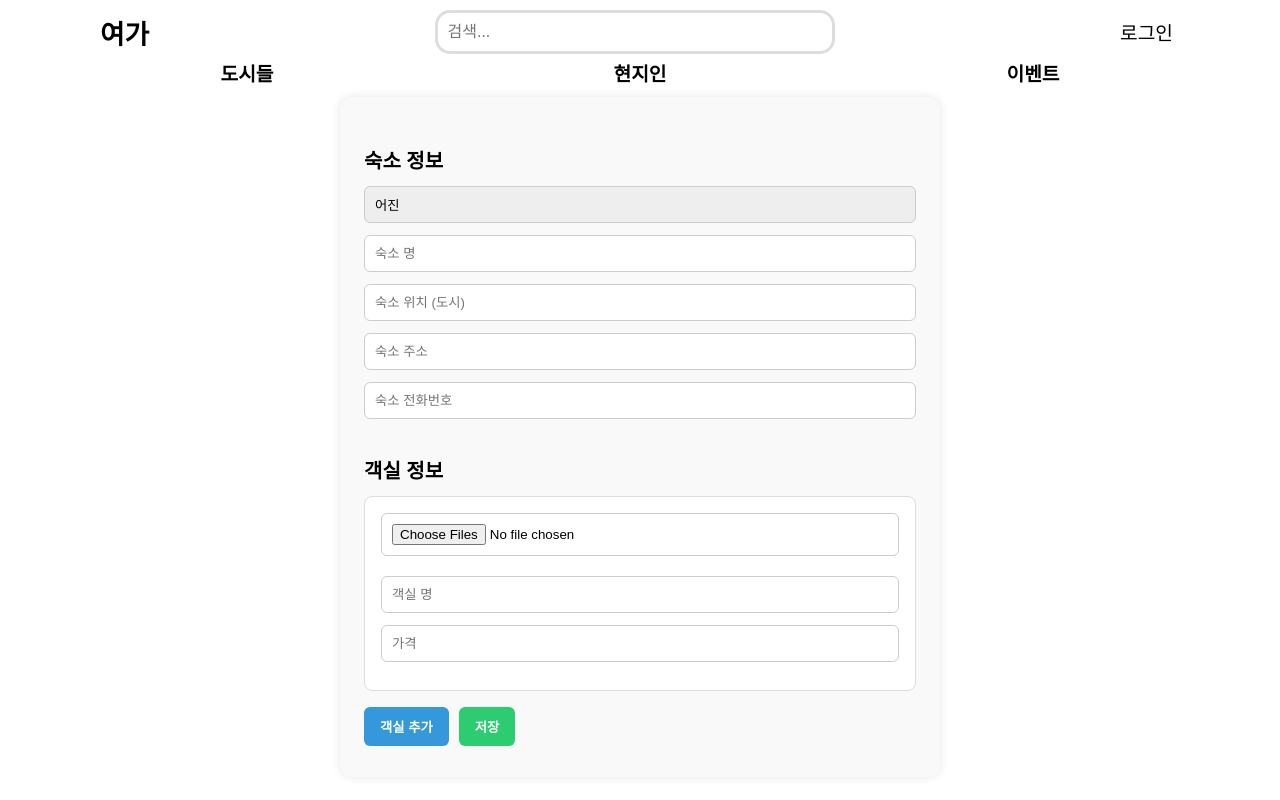
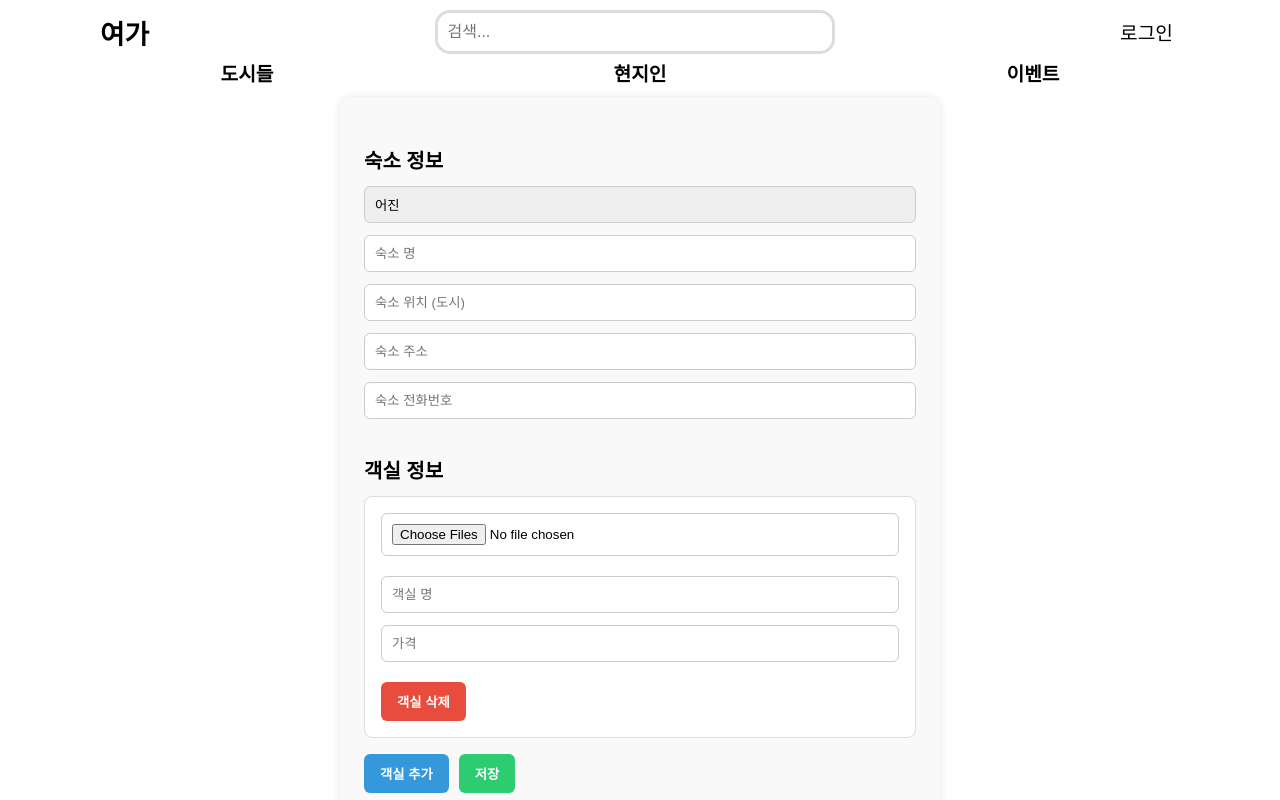
Before and after one commit to spttmssla55/ITShingu_2, a React (Create React App) app in the folder begin/: page /Lodgment_add in a window 1280 px wide. Built offline with nearby package versions, Linux system fonts and the light colour scheme.

Commit message:
객실삭제 버튼 추가(어진)

```diff
--- a/begin/src/Lodgment/Lodgment_add.js
+++ b/begin/src/Lodgment/Lodgment_add.js
@@ -45,6 +45,13 @@ const Lodging = () => {
     updatedRooms[roomIndex].imageFiles.splice(fileIndex, 1);
     setRooms(updatedRooms);
   };
+
+  const removeRoom = (index) => {
+    const updatedRooms = [...rooms];
+    updatedRooms.splice(index, 1);
+    setRooms(updatedRooms);
+  };
+
 
   const styles = {
     form: {
@@ -114,8 +121,13 @@ const Lodging = () => {
 
       {rooms.map((room, index) => (
         <div key={index} style={styles.roomBox}>
-          <input type="file" accept="image/*" multiple onChange={(e) => handleImageChange(index, e)} style={styles.input} />
-
+          <input
+            type="file"
+            accept="image/*"
+            multiple
+            onChange={(e) => handleImageChange(index, e)}
+            style={styles.input}
+          />
           <div style={{ display: "flex", gap: "10px", flexWrap: "wrap", marginTop: "8px" }}>
             {room.imageFiles &&
               room.imageFiles.map((file, fileIdx) => (
@@ -128,7 +140,7 @@ const Lodging = () => {
                       height: "100px",
                       objectFit: "cover",
                       borderRadius: "6px",
-                      border: "1px solid #ccc",
+                      border: "1px solid #ccc"
                     }}
                   />
                   <button
@@ -145,7 +157,7 @@ const Lodging = () => {
                       width: "20px",
                       height: "20px",
                       cursor: "pointer",
-                      fontSize: "12px",
+                      fontSize: "12px"
                     }}
                   >
                     ×
@@ -156,6 +168,19 @@ const Lodging = () => {
 
           <input name="roomName" placeholder="객실 명" value={room.roomName} onChange={(e) => handleRoomChange(index, e)} style={styles.input} />
           <input name="price" placeholder="가격" value={room.price} onChange={(e) => handleRoomChange(index, e)} style={styles.input} />
+
+          <button
+            type="button"
+            onClick={() => removeRoom(index)}
+            style={{
+              ...styles.button,
+              backgroundColor: "#e74c3c",
+              color: "#fff",
+              marginTop: "8px"
+            }}
+          >
+            객실 삭제
+          </button>
         </div>
       ))}
 
```
